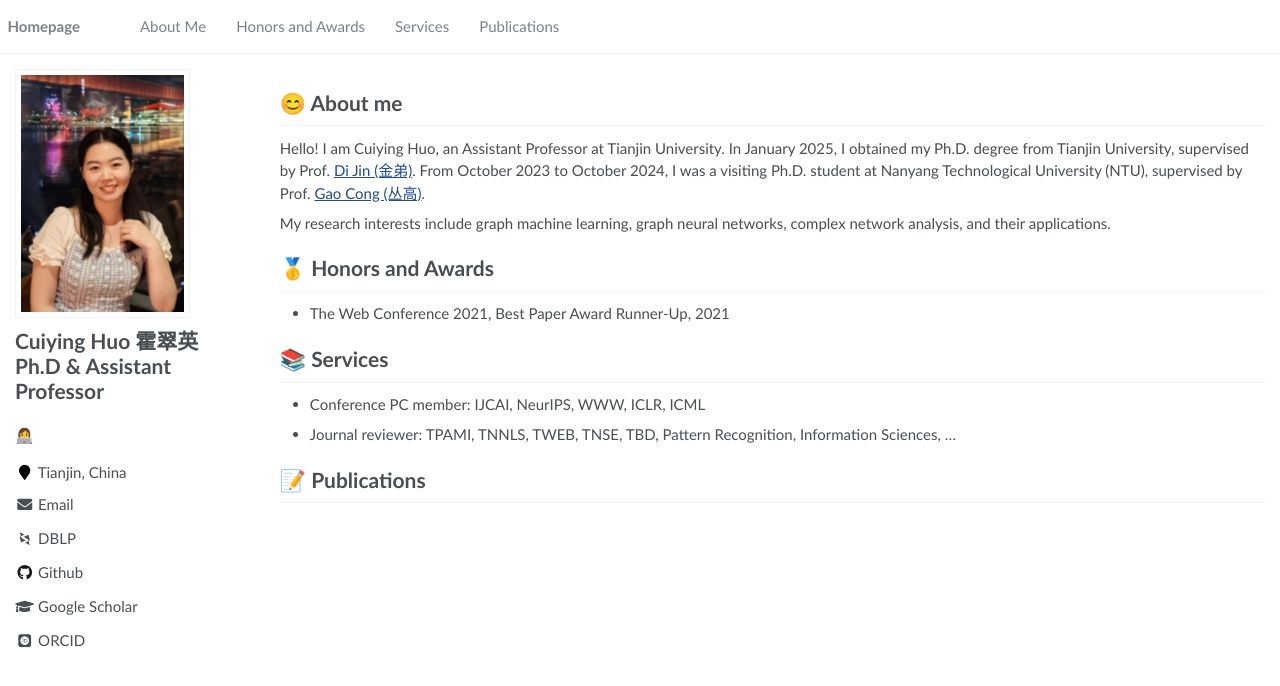
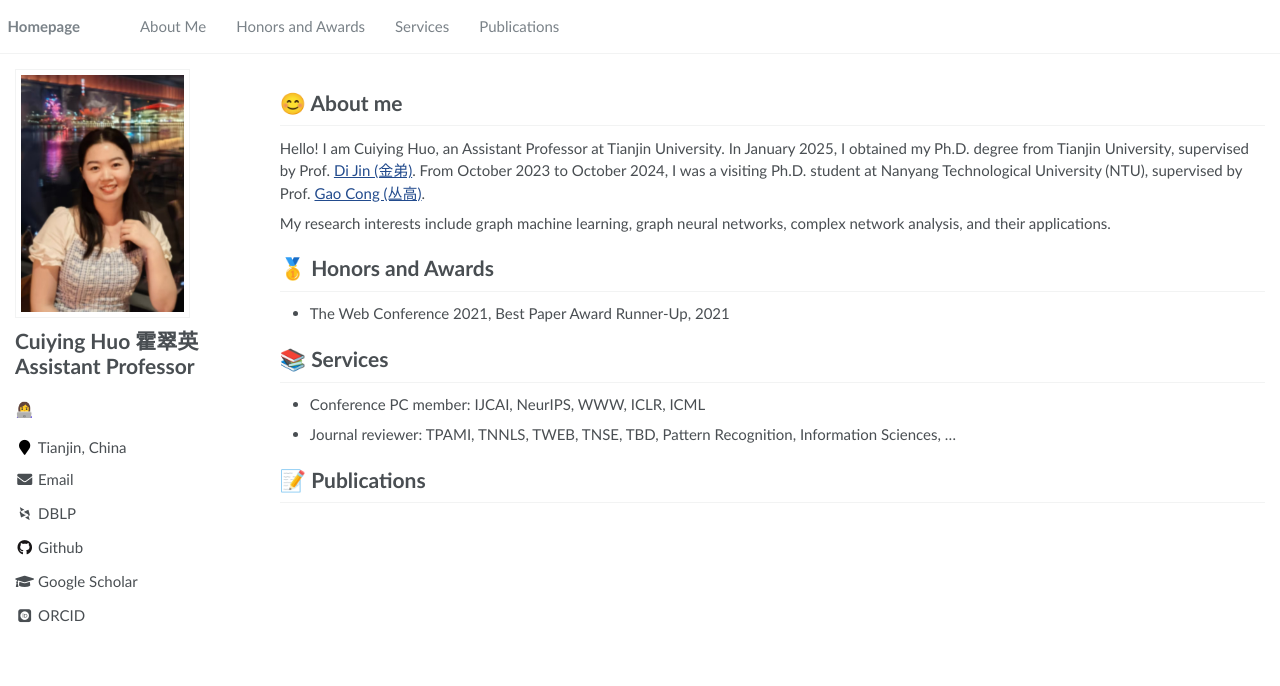
Before and after one commit to Cuiying-Huo/Cuiying-Huo.github.io, a Jekyll site: the page built from _pages/about.md, in a window 1280 px wide. Shown: the top 686 px of the page. Built offline with Jekyll 4.4.1, drawn with Linux system fonts in a browser that asks for light colours; some web fonts are replaced.

```diff
--- a/_config.yml
+++ b/_config.yml
@@ -21,7 +21,7 @@ google_analytics_id      :
 
 # Site Author
 author:
-  name             : "Cuiying Huo 霍翠英 Ph.D & Assistant Professor"
+  name             : "Cuiying Huo 霍翠英 Assistant Professor"
   avatar           : "images/hcy.jpg"
   bio              : ""
   location         : "Tianjin, China"
```
